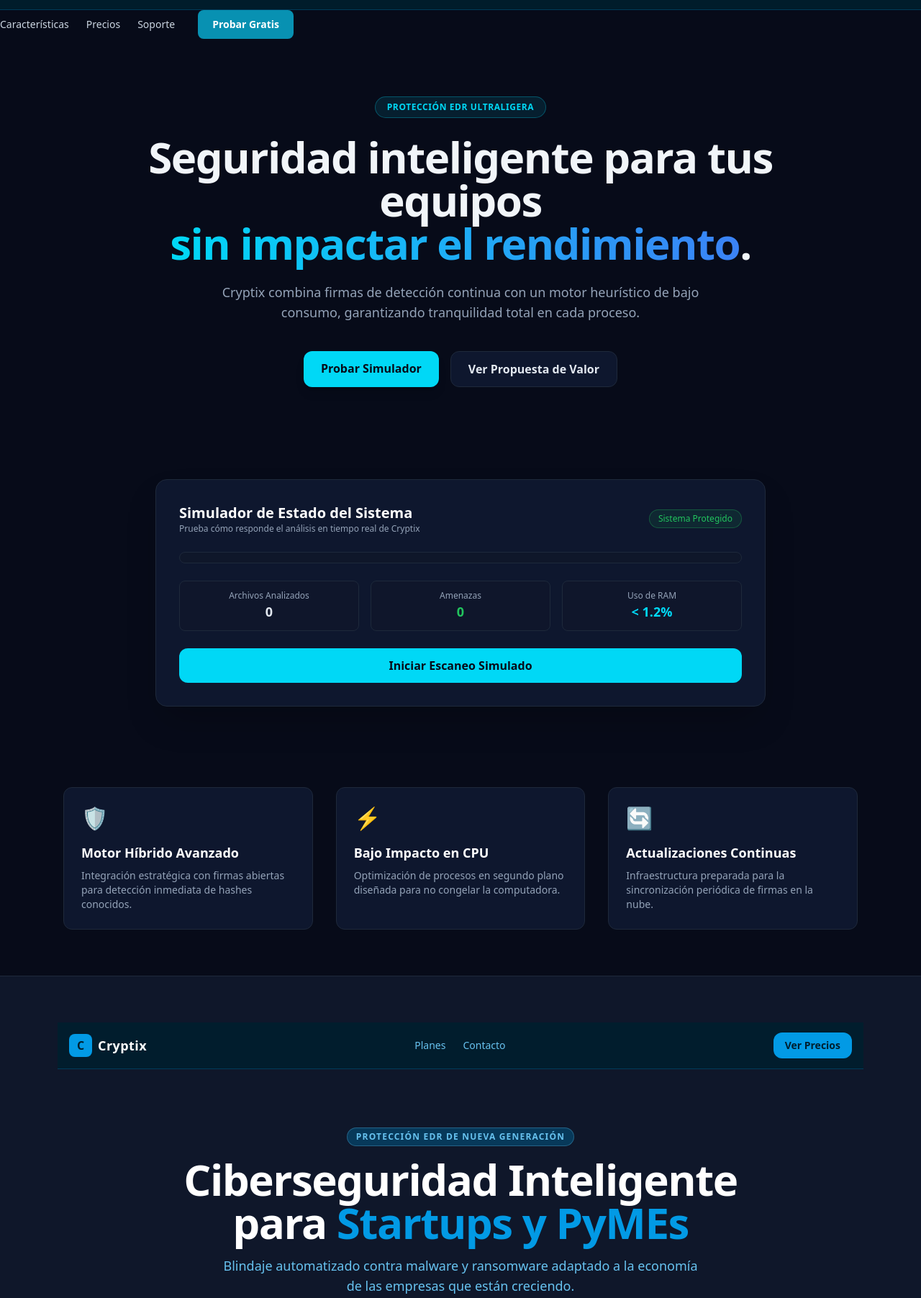
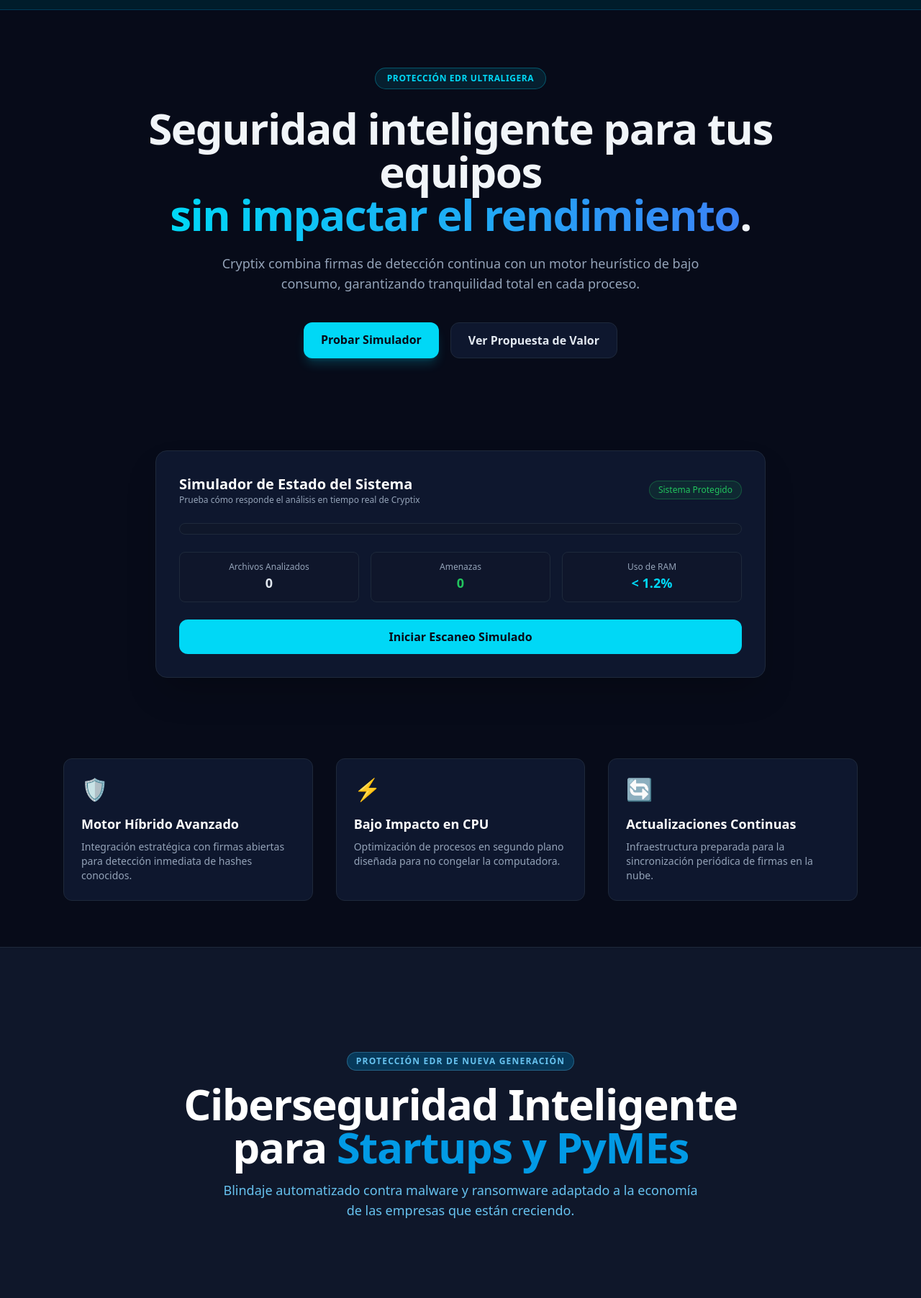
Before and after one commit to eduardoramp2008-bit/Cryptix, a plain HTML site: page index.html in a window 1280 px wide. Shown: the part 67-1871 px from the top of the page at 72% size. Drawn offline with nearby package versions, Linux system fonts and the light colour scheme.

Commit message:
Add files via upload

```diff
--- a/index.html
+++ b/index.html
@@ -48,19 +48,6 @@
     </div>
 </header>
 
-    <!-- Navegación y Botón (igual que antes) -->
-    <div class="flex items-center gap-8">
-      <nav class="flex items-center gap-6 text-sm text-slate-300">
-        <a href="#" class="hover:text-white transition-colors">Características</a>
-        <a href="#" class="hover:text-white transition-colors">Precios</a>
-        <a href="#" class="hover:text-white transition-colors">Soporte</a>
-      </nav>
-      <a href="#" class="bg-cyan-600 hover:bg-cyan-500 text-white px-5 py-2.5 rounded-lg text-sm font-semibold transition-colors">
-        Probar Gratis
-      </a>
-    </div>
-  </div>
-</header>
 
     <!-- Sección Principal / Hero -->
     <section id="inicio" class="max-w-5xl mx-auto px-6 py-20 text-center">
@@ -146,33 +133,6 @@
 <section id="pricing" class="py-16 bg-slate-900 border-t border-slate-800 text-white">
   <div class="max-w-6xl mx-auto px-4">
 
-  <!DOCTYPE html>
-<html lang="es">
-<head>
-    <meta charset="UTF-8">
-    <meta name="viewport" content="width=device-width, initial-scale=1.0">
-    <title>Cryptix Antivirus - Seguridad EDR para Startups</title>
-    <!-- Tailwind CSS CDN -->
-    <script src="https://cdn.tailwindcss.com"></script>
-</head>
-<body class="bg-[#001F2E] text-[#CCEBFA] font-sans antialiased">
-
-    <!-- Navegación -->
-    <header class="border-b border-[#015C89]/50 bg-[#001F2E]/90 backdrop-blur sticky top-0 z-50">
-        <div class="max-w-6xl mx-auto px-4 h-16 flex items-center justify-between">
-            <div class="flex items-center gap-2">
-                <div class="w-8 h-8 rounded-lg bg-[#029AE5] flex items-center justify-center font-bold text-[#001F2E]">C</div>
-                <span class="font-bold text-lg text-white tracking-wide">Cryptix</span>
-            </div>
-            <nav class="hidden md:flex items-center gap-6 text-sm text-[#67C2EF]">
-                <a href="#pricing" class="hover:text-white transition-colors">Planes</a>
-                <a href="#contact" class="hover:text-white transition-colors">Contacto</a>
-            </nav>
-            <a href="#pricing" class="bg-[#029AE5] hover:bg-[#67C2EF] text-[#001F2E] font-semibold px-4 py-2 rounded-xl text-sm transition-colors">
-                Ver Precios
-            </a>
-        </div>
-    </header>
 
     <main>
         <!-- Sección Hero / Presentación -->
```
